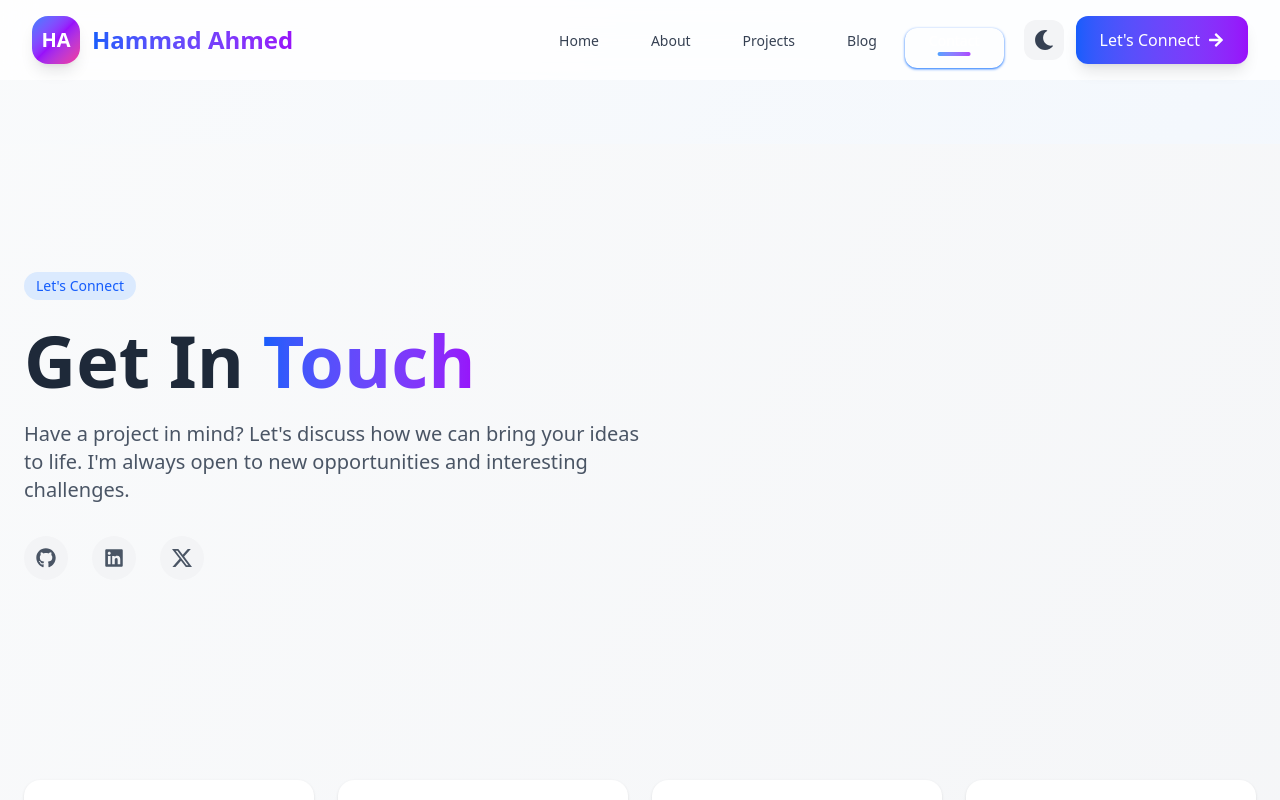
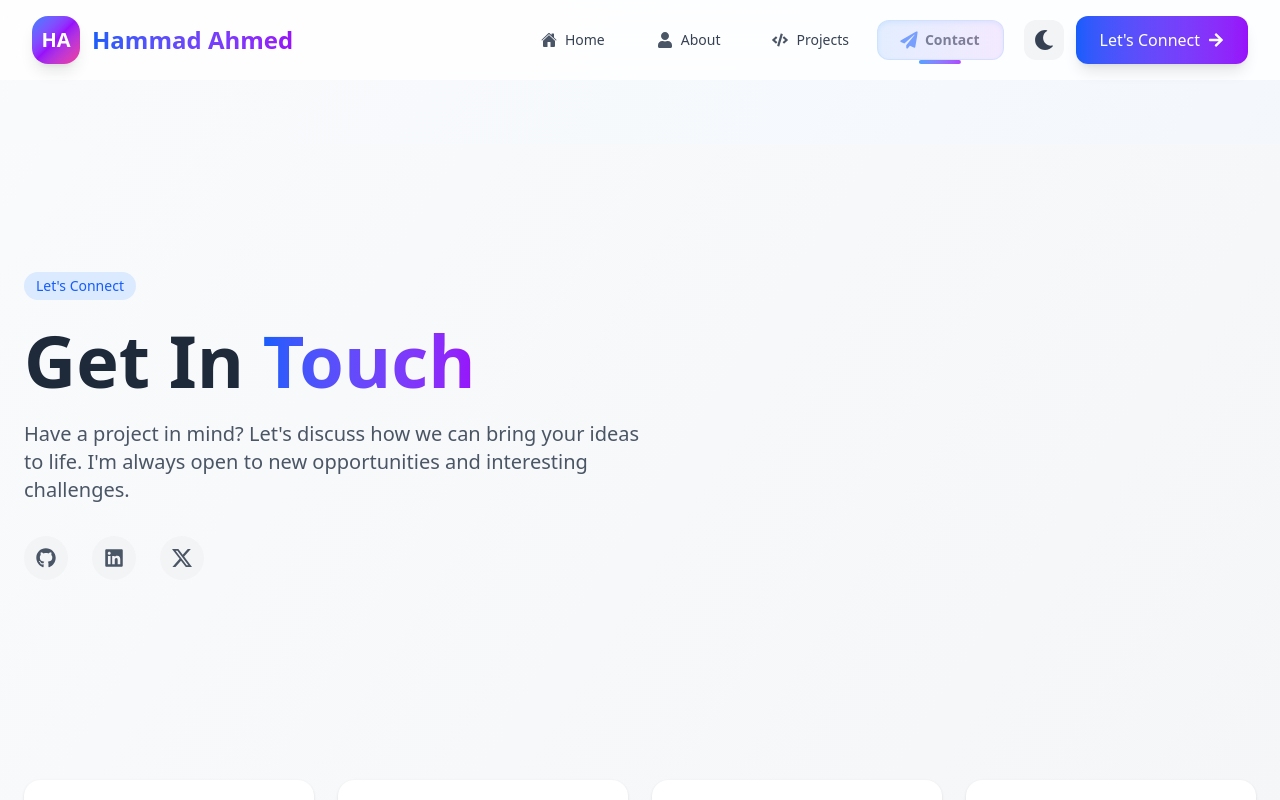
Before and after one commit to Hammad-000/Portfolio, a React (Vite) app: page /contact in a window 1280 px wide. Shown: the top 800 px of the page. Built offline with nearby package versions, Linux system fonts and the light colour scheme.

Commit message:
nav icons

```diff
--- a/src/components/Nav.jsx
+++ b/src/components/Nav.jsx
@@ -1,6 +1,21 @@
 import React, { useState, useEffect } from 'react';
 import { NavLink, useLocation } from 'react-router-dom';
-import { FaBars, FaTimes, FaSun, FaMoon, FaArrowRight } from 'react-icons/fa';
+import {
+  FaBars,
+  FaTimes,
+  FaSun,
+  FaMoon,
+  FaArrowRight,
+  FaUser,
+  FaProjectDiagram,
+  FaEnvelope,
+  FaCode,
+  FaBriefcase,
+  FaPaperPlane
+} from 'react-icons/fa';
+import { IoHome } from "react-icons/io5";
+import { MdOutlineWork } from "react-icons/md";
+import { HiOutlineDocumentText } from "react-icons/hi";
 
 const Nav = ({ toggleMenu, isMenuOpen, closeMenu }) => {
   const [scrolled, setScrolled] = useState(false);
@@ -37,11 +52,31 @@ const Nav = ({ toggleMenu, isMenuOpen, closeMenu }) => {
   };
 
   const navItems = [
-    { path: '/', label: 'Home' },
-    { path: '/about', label: 'About' },
-    { path: '/projects', label: 'Projects' },
-    { path: '/blog', label: 'Blog' },
-    { path: '/contact', label: 'Contact' },
+    {
+      path: '/',
+      icon: <IoHome className="w-4 h-4" />,
+      label: 'Home',
+      mobileIcon: <IoHome className="w-5 h-5" />
+    },
+    {
+      path: '/about',
+      icon: <FaUser className="w-4 h-4" />,
+      label: 'About',
+      mobileIcon: <FaUser className="w-5 h-5" />
+    },
+    {
+      path: '/projects',
+      icon: <FaCode className="w-4 h-4" />,
+      label: 'Projects',
+      mobileIcon: <FaCode className="w-5 h-5" />
+    },
+    {
+      path: '/contact',
+      icon: <FaPaperPlane className="w-4 h-4" />,
+      label: 'Contact',
+      mobileIcon: <FaPaperPlane className="w-5 h-5" />
+    },
+
   ];
 
   return (
@@ -73,7 +108,6 @@ const Nav = ({ toggleMenu, isMenuOpen, closeMenu }) => {
                 <span className="text-2xl font-bold bg-gradient-to-r from-blue-600 via-purple-600 to-pink-600 bg-clip-text text-transparent bg-300% animate-gradient">
                   Hammad Ahmed
                 </span>
-
               </div>
             </NavLink>
 
@@ -84,27 +118,42 @@ const Nav = ({ toggleMenu, isMenuOpen, closeMenu }) => {
                   key={item.path}
                   to={item.path}
                   end={item.path === '/'}
-                  className="relative px-1"
+                  className="relative px-1 flex items-center group/nav-item"
                 >
                   {({ isActive }) => (
                     <>
-                      <span className={`px-5 py-2.5 rounded-xl text-sm font-medium transition-all duration-300 ${
+                      <div className="flex items-center px-5 py-2.5 rounded-xl text-sm font-medium transition-all duration-300 group-hover/nav-item:gap-3 gap-2">
+                        <span className={`transition-all duration-300 ${
                           isActive
-                          ? 'text-white'
-                          : 'text-gray-700 dark:text-gray-300 hover:text-blue-600 dark:hover:text-blue-400'
+                            ? 'text-blue-600 dark:text-blue-400 scale-110'
+                            : 'text-gray-600 dark:text-gray-400 group-hover/nav-item:text-blue-600 dark:group-hover/nav-item:text-blue-400 group-hover/nav-item:scale-110'
+                        }`}>
+                          {item.icon}
+                        </span>
+                        <span className={`transition-all duration-300 ${
+                          isActive
+                            ? 'text-gray-900 dark:text-white font-semibold'
+                            : 'text-gray-700 dark:text-gray-300 group-hover/nav-item:text-gray-900 dark:group-hover/nav-item:text-white'
                         }`}>
                           {item.label}
                         </span>
+                      </div>
+
                       {/* Active indicator */}
                       {isActive && (
                         <>
-                          <div className="absolute inset-0  rounded-xl shadow shadow-blue-500 p-5  "></div>
+                          <div className="absolute inset-0 bg-gradient-to-r from-blue-100/50 to-purple-100/50 dark:from-blue-900/20 dark:to-purple-900/20 rounded-xl border border-blue-200/50 dark:border-blue-700/30 shadow-inner shadow-blue-500/10" />
                           <div className="absolute -bottom-1 left-1/2 transform -translate-x-1/2 w-1/3 h-1 bg-gradient-to-r from-blue-400 to-purple-500 rounded-full"></div>
+                          <div className="absolute inset-0 bg-gradient-to-r from-blue-500/5 to-purple-500/5 rounded-xl animate-pulse"></div>
                         </>
                       )}
-                      {/* Hover effect */}
+
+                      {/* Hover effect for inactive items */}
                       {!isActive && (
-                        <div className="absolute inset-0 bg-gray-100 dark:bg-gray-800 rounded-xl opacity-0 hover:opacity-100 transition-opacity duration-300 -z-10"></div>
+                        <>
+                          <div className="absolute inset-0 bg-gray-100/50 dark:bg-gray-800/50 rounded-xl opacity-0 group-hover/nav-item:opacity-100 transition-opacity duration-300 -z-10" />
+                          <div className="absolute -bottom-1 left-1/2 transform -translate-x-1/2 w-0 h-0.5 bg-gradient-to-r from-blue-400 to-purple-500 rounded-full group-hover/nav-item:w-1/3 transition-all duration-500"></div>
+                        </>
                       )}
                     </>
                   )}
@@ -114,10 +163,14 @@ const Nav = ({ toggleMenu, isMenuOpen, closeMenu }) => {
               {/* Theme Toggle */}
               <button
                 onClick={toggleDarkMode}
-                className="ml-4 p-2.5 rounded-xl bg-gray-100 dark:bg-gray-800 text-gray-700 dark:text-gray-300 hover:bg-gray-200 dark:hover:bg-gray-700 transition-all duration-300 hover:rotate-12"
+                className="ml-4 p-2.5 rounded-xl bg-gray-100 dark:bg-gray-800 text-gray-700 dark:text-gray-300 hover:bg-gray-200 dark:hover:bg-gray-700 transition-all duration-300 hover:rotate-12 group/theme"
                 aria-label="Toggle theme"
               >
-                {darkMode ? <FaSun className="w-5 h-5" /> : <FaMoon className="w-5 h-5" />}
+                {darkMode ? (
+                  <FaSun className="w-5 h-5 group-hover/theme:text-yellow-500 transition-colors duration-300" />
+                ) : (
+                  <FaMoon className="w-5 h-5 group-hover/theme:text-blue-500 transition-colors duration-300" />
+                )}
               </button>
 
               {/* CTA Button */}
@@ -130,6 +183,7 @@ const Nav = ({ toggleMenu, isMenuOpen, closeMenu }) => {
                   <FaArrowRight className="ml-2 w-4 h-4 transform group-hover:translate-x-1 transition-transform duration-300" />
                 </span>
                 <div className="absolute inset-0 bg-gradient-to-r from-blue-700 to-purple-700 transform translate-y-full group-hover:translate-y-0 transition-transform duration-300"></div>
+                <div className="absolute inset-0 bg-gradient-to-r from-blue-500 to-purple-500 opacity-0 group-hover:opacity-100 transition-opacity duration-300"></div>
               </a>
             </div>
 
@@ -205,16 +259,27 @@ const Nav = ({ toggleMenu, isMenuOpen, closeMenu }) => {
                   to={item.path}
                   onClick={closeMenu}
                   className={({ isActive }) => `
-                    flex items-center justify-between px-4    py-3.5 rounded-xl transition-all duration-300 transform hover:scale-[1.02]
+                    flex items-center px-4 py-3.5 rounded-xl transition-all duration-300 transform hover:scale-[1.02]
                     ${isActive
-                      ? 'bg-gradient-to-r from-blue-500/10  to-purple-500/10  text-blue-600 dark:text-blue-400 border-l-4 border-blue-500'
+                      ? 'bg-gradient-to-r from-blue-500/10 to-purple-500/10 text-blue-600 dark:text-blue-400 border-l-4 border-blue-500'
                       : 'text-gray-700 dark:text-gray-300 hover:bg-gray-100 dark:hover:bg-gray-800'
                     }
                   `}
                 >
-                  <span className="font-medium">{item.label}</span>
+                  {({ isActive }) => (
+                    <>
+                      <div className="flex items-center w-full">
+                        <span className={`mr-3 transition-transform duration-300 ${
+                          isActive ? 'scale-110' : ''
+                        }`}>
+                          {item.mobileIcon}
+                        </span>
+                        <span className="font-medium flex-1">{item.label}</span>
                         {location.pathname === item.path && (
                           <div className="w-2 h-2 rounded-full bg-blue-500 animate-pulse"></div>
+                        )}
+                      </div>
+                    </>
                   )}
                 </NavLink>
               ))}
@@ -238,9 +303,10 @@ const Nav = ({ toggleMenu, isMenuOpen, closeMenu }) => {
               <div className="mt-6 space-y-3 text-sm">
                 <p className="text-gray-600 dark:text-gray-400">Ready to bring your ideas to life?</p>
                 <a
-                  href="mailto:hello@example.com"
-                  className="block text-blue-600 dark:text-blue-400 hover:underline"
+                  href="mailto:hello@hammad.dev"
+                  className="flex items-center text-blue-600 dark:text-blue-400 hover:underline"
                 >
+                  <FaEnvelope className="mr-2 w-4 h-4" />
                   hello@hammad.dev
                 </a>
               </div>
--- a/src/pages/About.jsx
+++ b/src/pages/About.jsx
@@ -185,7 +185,8 @@ const About = () => {
                 ))}
 
               </div>
-                 <p className="text-gray-600 dark:text-gray-400 mb-8 pt-2">
+
+                 <p className="text-gray-600 dark:text-gray-400 mb-8 mt-5 pt-2">
             When I’m not coding, you’ll likely find me exploring new hobbies or diving deeper into my current passions.
             Whether it’s experimenting with different coffee brewing methods to perfect my morning ritual,
              hitting the trails for a scenic bike ride, capturing stunning landscapes with my camera, or getting lost in a good book,
@@ -194,7 +195,6 @@ const About = () => {
              always striving to try something new and enjoy the simple pleasures that each day brings.
               </p>
             </div>
-
 
 
             {/* Skills */}
@@ -249,9 +249,6 @@ const About = () => {
         </div>
       </section>
 
-
-
-
       <section className="py-20">
         <div className="container mx-auto px-6 text-center">
           <h2 className="text-4xl font-bold mb-6">Let's Build Something Amazing Together</h2>
```
Lines whose indentation alone changed are shown as unchanged.
